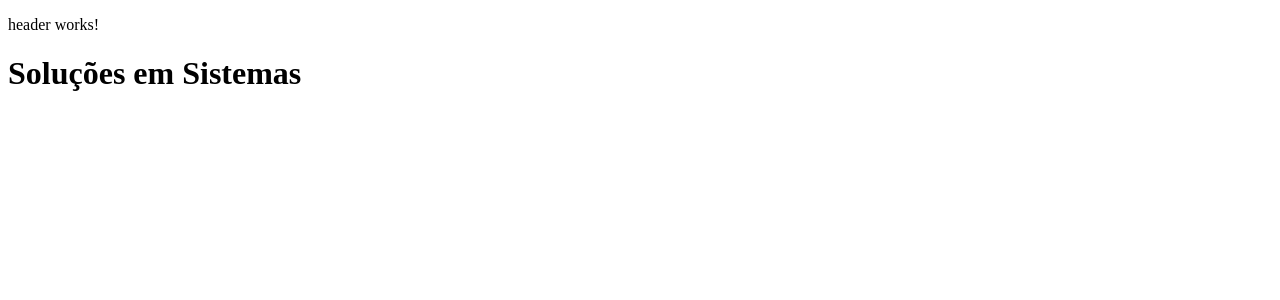
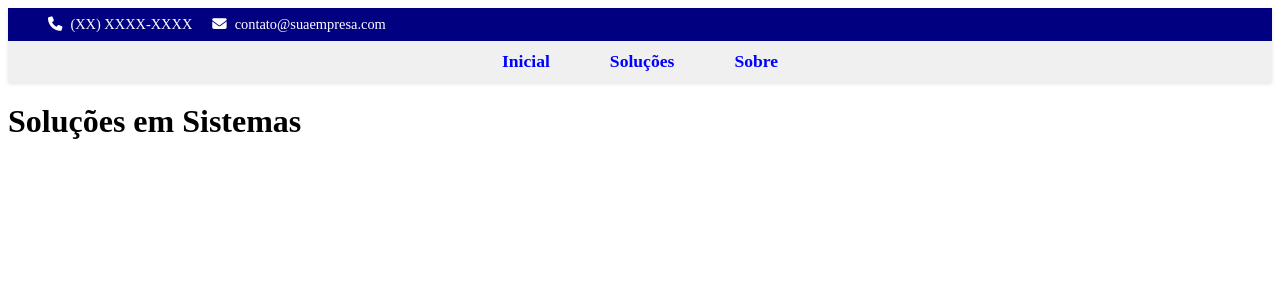
Before and after one commit to nailton-vieira/angular-vercel, an Angular app: page / in a window 1280 px wide. Shown: the top 300 px of the page. Built offline with nearby package versions, Linux system fonts and the light colour scheme.

Commit message:
Atualizando o compenente header

```diff
--- a/src/app/shared/components/header/header.html
+++ b/src/app/shared/components/header/header.html
@@ -1 +1,17 @@
-<p>header works!</p>
+<header class="header-container">
+  <link rel="stylesheet" href="https://cdnjs.cloudflare.com/ajax/libs/font-awesome/6.5.2/css/all.min.css" />
+  <div class="top-bar">
+    <div class="contact-info">
+      <span><i class="fas fa-phone"></i> (XX) XXXX-XXXX</span>
+      <span><i class="fas fa-envelope"></i> contato@suaempresa.com</span>
+    </div>
+  </div>
+
+  <nav class="main-nav">
+    <ul>
+      <li><a href="#">Inicial</a></li>
+      <li><a href="#">Soluções</a></li>
+      <li><a href="#">Sobre</a></li>
+    </ul>
+  </nav>
+</header>
--- a/src/app/shared/components/header/header.scss
+++ b/src/app/shared/components/header/header.scss
@@ -0,0 +1,69 @@
+/* --- Variáveis de Cor para fácil manutenção --- */
+$primary-color: #000080;      // Azul marinho
+$secondary-color: #f0f0f0;    // Cinza claro
+$text-light: #ffffff;         // Texto branco
+$text-blue: #0000ff;          // Texto azul
+$shadow-color: rgba(0, 0, 0, 0.1);
+
+/* --- Estilo Principal do Componente --- */
+.header-container {
+  width: 100%;
+  box-shadow: 0 2px 4px $shadow-color;
+
+  /* Barra Superior (Azul Marinho) */
+  .top-bar {
+    background-color: $primary-color;
+    color: $text-light;
+    padding: 8px 40px;
+    display: flex;
+    justify-content: flex-start;
+    align-items: center;
+
+    .contact-info {
+      display: flex;
+      gap: 20px;
+      font-size: 0.9rem;
+
+      span {
+        display: flex;
+        align-items: center;
+        gap: 8px;
+      }
+    }
+  }
+
+  /* Barra de Navegação Principal (Cinza Claro) */
+  .main-nav {
+    background-color: $secondary-color;
+    display: flex;
+    justify-content: center;
+    align-items: center;
+    padding: 10px 0;
+
+    ul {
+      list-style-type: none;
+      margin: 0;
+      padding: 0;
+      display: flex;
+      gap: 30px;
+
+      li {
+        a {
+          text-decoration: none;
+          color: $text-blue;
+          font-weight: bold;
+          font-size: 1.1rem;
+          padding: 10px 15px;
+          border-radius: 5px;
+          transition: background-color 0.3s ease, color 0.3s ease;
+
+          // Efeito hover aninhado
+          &:hover {
+            background-color: $primary-color;
+            color: $text-light;
+          }
+        }
+      }
+    }
+  }
+}
```
